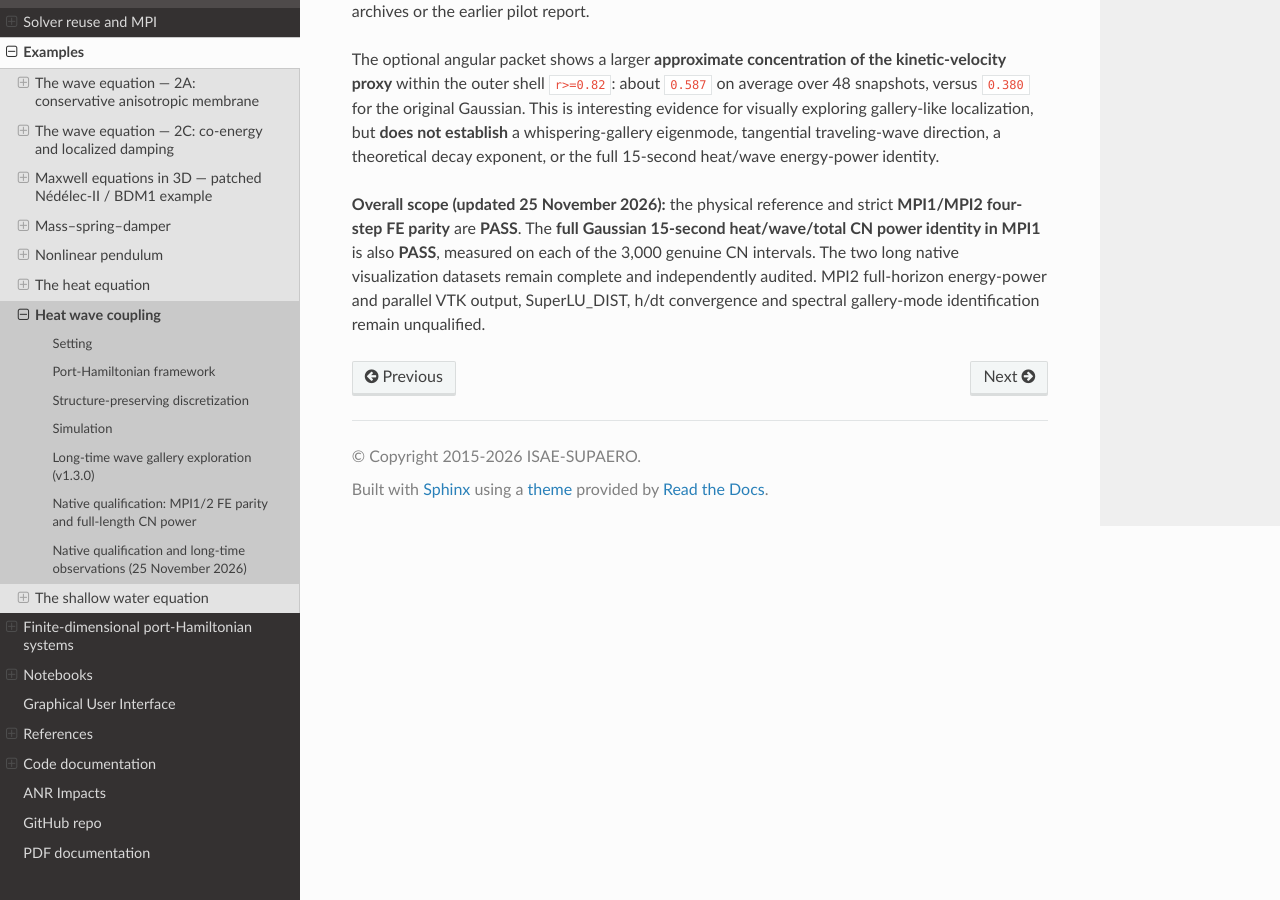
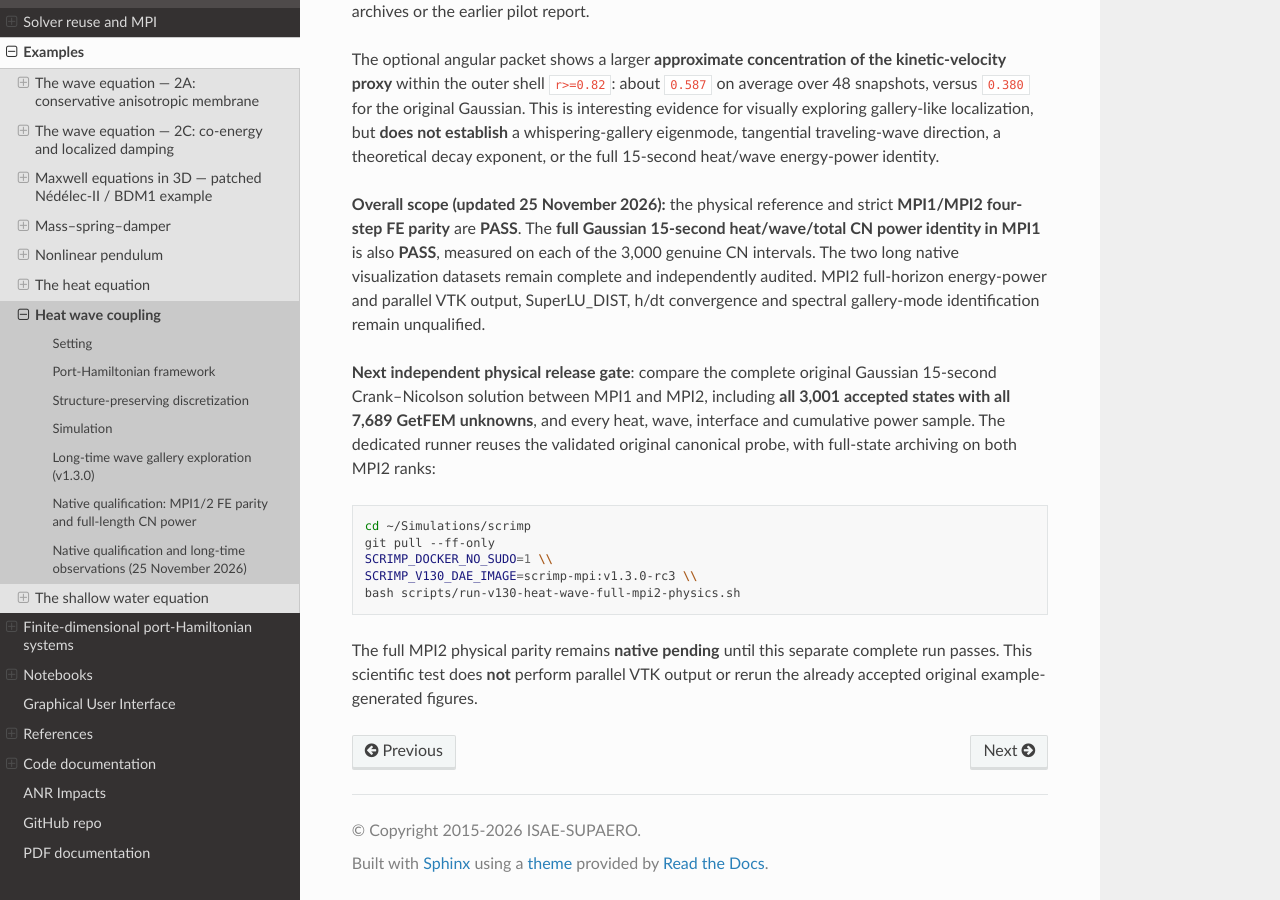
Before and after one commit to g-haine/scrimp, a Sphinx documentation site: the page built from docs/source/examples/heat_wave.rst, in a window 1280 px wide and 900 px high, scrolled down 11795 px. Built offline with Sphinx 7.4.7 and the Read the Docs theme 3.1.0, drawn with Linux system fonts in a browser that asks for light colours.

Commit message:
docs: point users to true full-state 15s Heat-Wave MPI2 scientific parity gate

```diff
--- a/docs/source/examples/heat_wave.rst
+++ b/docs/source/examples/heat_wave.rst
@@ -838,3 +838,28 @@ and parallel VTK output,
 SuperLU_DIST, h/dt convergence
 and spectral gallery-mode
 identification remain unqualified.
+
+**Next independent physical release gate**: compare
+the complete original Gaussian 15-second
+Crank–Nicolson solution between MPI1 and MPI2,
+including **all 3,001 accepted states with
+all 7,689 GetFEM unknowns**, and every heat,
+wave, interface and cumulative power sample.
+The dedicated runner reuses the validated
+original canonical probe, with full-state
+archiving on both MPI2 ranks:
+
+.. code-block:: bash
+
+   cd ~/Simulations/scrimp
+   git pull --ff-only
+   SCRIMP_DOCKER_NO_SUDO=1 \\
+   SCRIMP_V130_DAE_IMAGE=scrimp-mpi:v1.3.0-rc3 \\
+   bash scripts/run-v130-heat-wave-full-mpi2-physics.sh
+
+The full MPI2 physical parity remains
+**native pending** until this separate
+complete run passes. This scientific
+test does **not** perform parallel VTK
+output or rerun the already accepted
+original example-generated figures.
```
